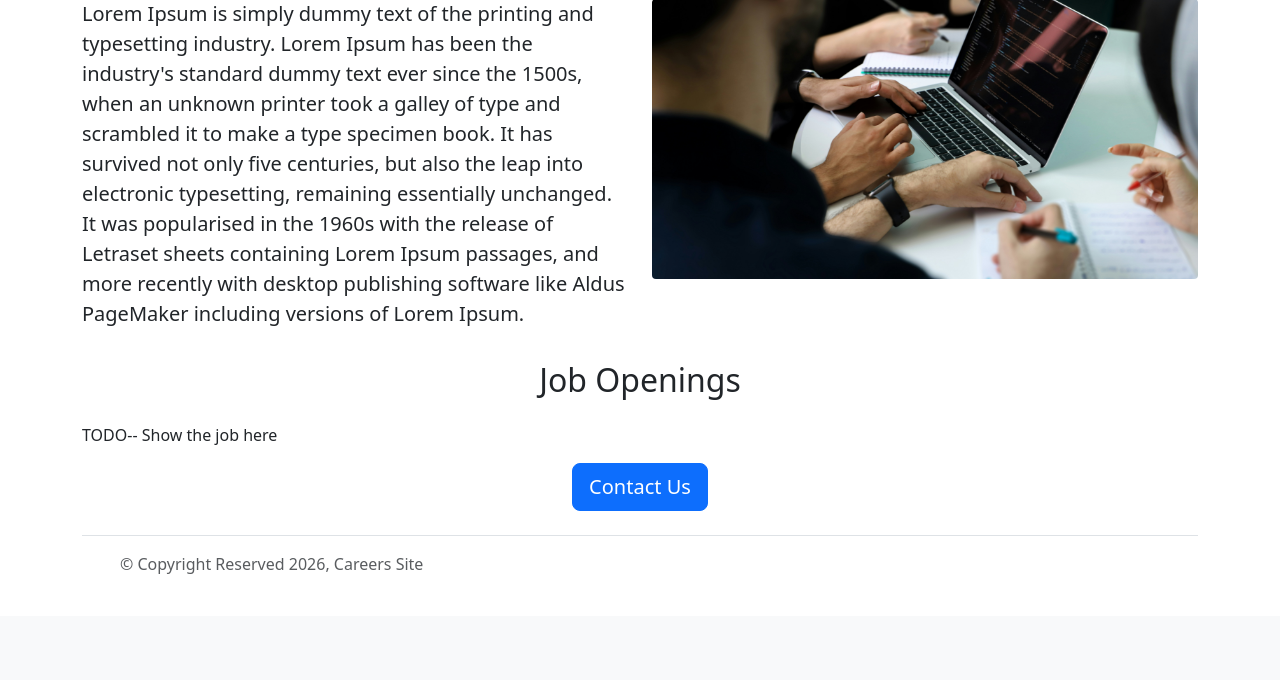
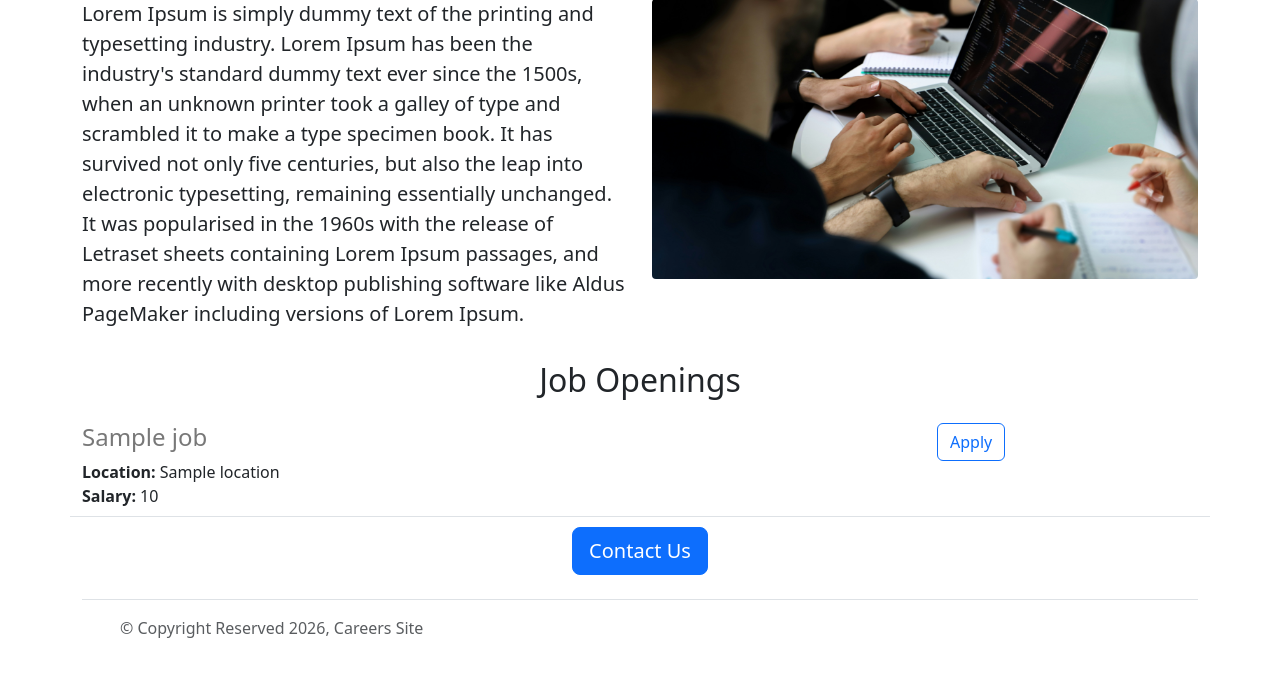
Before and after one commit to kr-drops/careers-website, a Flask app: template templates/home.html in a window 1280 px wide. Shown: the part 507-1187 px from the top of the page. Before the commit the page ends 1081 px from the top, so only its background shows below. Run offline with Flask 3, Linux system fonts and the light colour scheme; the template is opened without the code that fills it: most values are stand-ins (such as "Sample title", 1, 10 or a date in 2020); parts of the project's set-up code (start-up, migrations or seed data) failed here and were passed over.

Commit message:
changes and functionalities added

```diff
--- a/app.py
+++ b/app.py
@@ -1,10 +1,20 @@
-from flask import Flask, render_template
+from flask import Flask, render_template, jsonify
+from database import load_jobs
+
 
 app = Flask(__name__)
 
+
+
 @app.route("/")
 def hello_world():
-    return render_template("home.html")
+    jobs = load_jobs()
+    return render_template("home.html",jobs=jobs)
+
+@app.route("/jobs")
+def list_jobs():
+    jobs = load_jobs()
+    return jsonify(jobs)
 
 if __name__ == "__main__":
     app.run(debug=True)
--- a/requirements.txt
+++ b/requirements.txt
@@ -1,3 +1,6 @@
 flask
 python-dotenv
 requests
+sqlalchemy
+psycopg2
+pylance
--- a/templates/home.html
+++ b/templates/home.html
@@ -26,7 +26,7 @@
     <div class="container">
       <h1 class="text-center mt-2 mb-4">Careers Site</h1>
 
-      <div class="row" style="margin-bottom: 16px">
+      <div class="row" style="margin-bottom: 16px;">
         <div class="col-md-6">
           <p class="lead">
             Lorem Ipsum is simply dummy text of the printing and typesetting
@@ -49,9 +49,17 @@
         </div>
       </div>
       <h2 class="text-center mt-2 mb-4">Job Openings</h2>
-      <p>TODO-- Show the job here</p>
+      <div>
+        {% for job in jobs %}
+        {% include 'jobitems.html' %}
+        {% endfor %}
+      </div>
       <div class="text-center">
-        <button class="btn btn-primary btn-lg">Contact Us</button>
+        <a
+          href="mailto:careers.site.contact@gmail.com?subject=Queries%20upon%20job%20openings&body=My%20Name%3A%20%3CYour%20Name%3E%0D%0AJob%20ID%20%2F%20Name%3A%20%3CSelected%20job%20name%20or%20ID%3E%0D%0AYour%20Question%3A%20%3CYour%20question%20here%3E"
+          class="btn btn-primary btn-lg"
+          >Contact Us</a
+        >
       </div>
     </div>
     {% include "footer.html" %}
--- /dev/null
+++ b/templates/jobitems.html
@@ -0,0 +1,17 @@
+<div class="border-bottom row" style="margin-bottom: 10px; padding-bottom: 8px">
+  <div class="col-9">
+    <h4 style="color: rgb(120, 120, 120); margin-bottom: 8px">
+      {{job['title']}}
+    </h4>
+    <div><b>Location:</b> {{job['location']}}</div>
+    <div><b>Salary:</b> {{job['salary']}}</div>
+  </div>
+  <div class="col-3">
+    <a
+      href="mailto:careers.site.contact@gmail.com?subject=Job%20Application&body=Your%20Name%3A%20%3Cyour_name%3E%0D%0ALocation%3A%20%3Clocation%3E%0D%0AEducation%20Qualification%3A%20%3Ceducation%3E%0D%0ASkills%3A%20%3Cskills%3E%0D%0A%0D%0A%3Cattach%20your%20resume%20here%3E"
+      type="button"
+      class="btn btn-outline-primary"
+      >Apply</a
+    >
+  </div>
+</div>
```
Also changed, not shown: database.py (added, +31 -0 lines).
